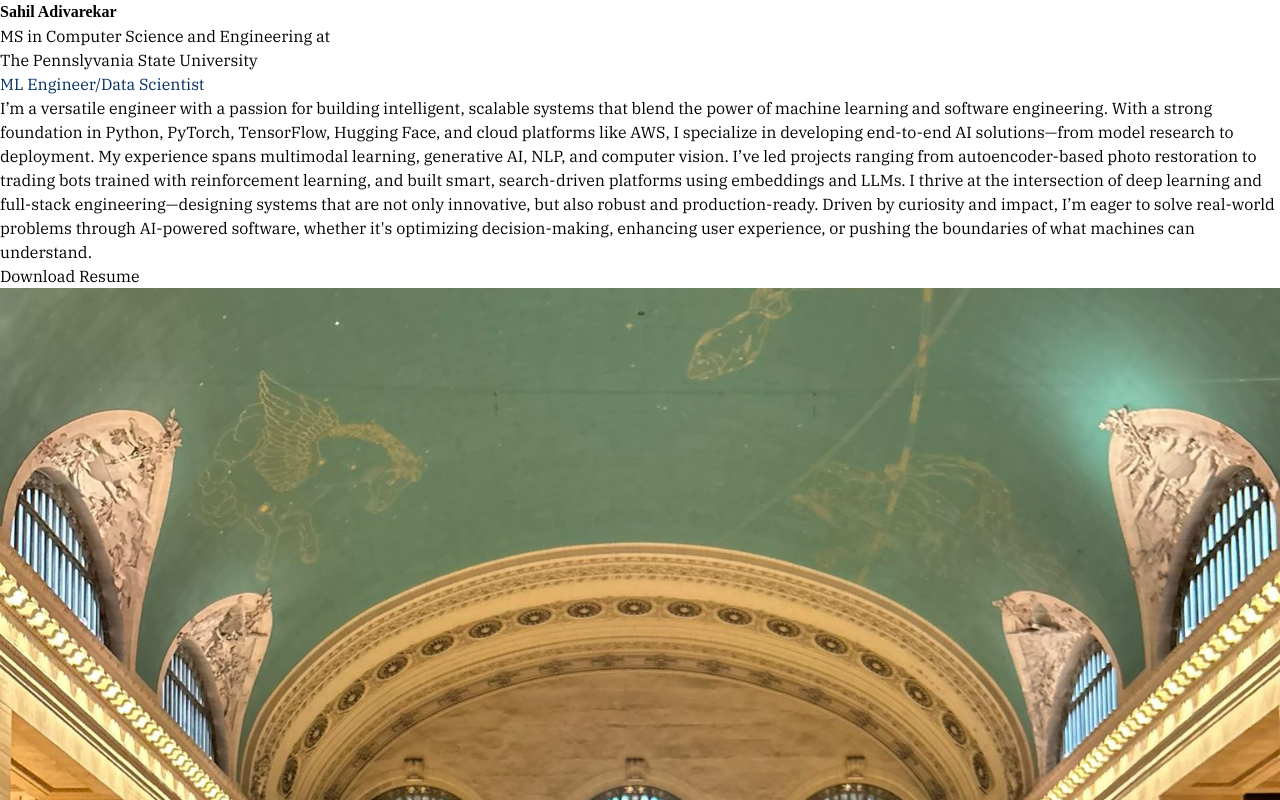
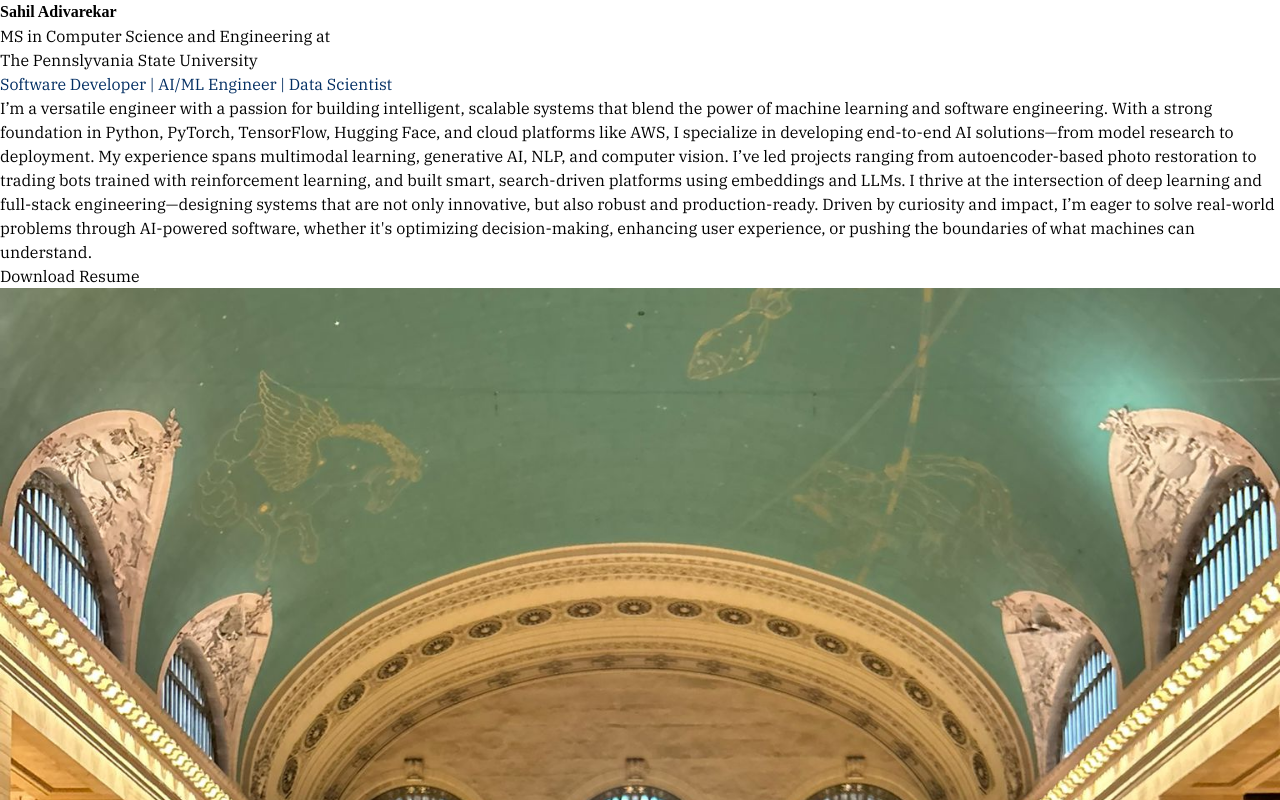
Before and after one commit to Sahiladiv/Portfolio_Sahil, a React (Vite) app: page / in a window 1280 px wide. Shown: the top 800 px of the page. Built offline with nearby package versions, Linux system fonts and the light colour scheme.

Commit message:
Update About.jsx

```diff
--- a/src/components/About.jsx
+++ b/src/components/About.jsx
@@ -26,7 +26,8 @@ const About = () => {
             className="text-3xl lg:text-4xl tracking-tight"
             style={{ color: "#002D62" }}
           >
-          ML Engineer/Data Scientist
+           Software Developer | AI/ML Engineer | Data Scientist
+
           </span>
 
           <p className="mt-6 text-base md:text-lg text-gray-700">
@@ -47,7 +48,7 @@ const About = () => {
           <div className="flex justify-center lg:justify-end">
             <img
               src={profilePic}
-              alt="Manali Chaudhari"
+              alt="Sahil Adivarekar"
               className="w-[300px] h-[400px] lg:w-[400px] lg:h-[500px] object-cover rounded-lg shadow-lg"
             />
           </div>
```
